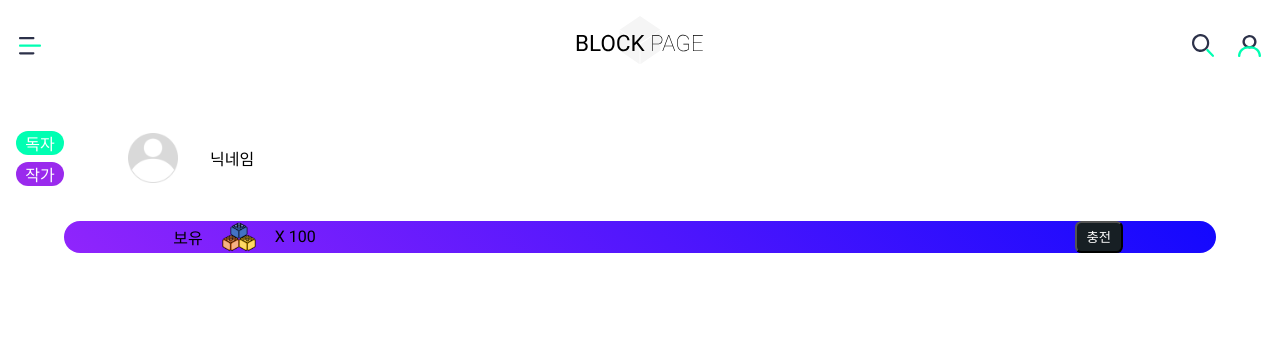
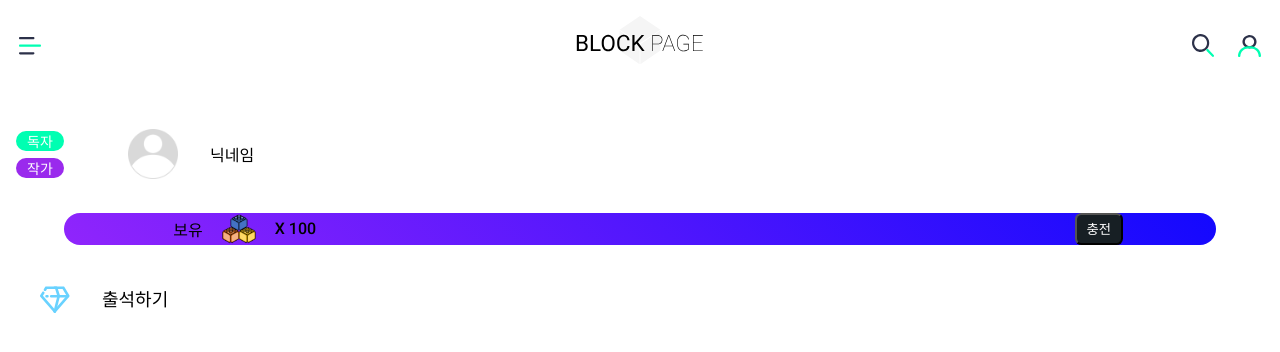
Before and after one commit to N0T-BAD/blockpage, a Next.js app: page /mypage in a window 1280 px wide. Shown: the top 352 px of the page. Built offline with nearby package versions, Linux system fonts and the light colour scheme.

Commit message:
feat:마이페이지 Bottom Section 구현

```diff
--- /dev/null
+++ b/components/pages/mypage/UserBottomMenu.module.css
@@ -0,0 +1,17 @@
+.UserMenu{
+    display: flex;
+    justify-content: flex-start;
+    padding: 0 2.5rem;
+}
+
+.UserMenu img{
+    margin-right: 2rem;
+}
+
+.UserMenu p {
+    font-size: large;
+    font-family: var(--bp-font);
+    font-weight: 500;
+    width: 80%;
+    align-items: center;
+}
--- /dev/null
+++ b/components/pages/mypage/UserBottomMenu.tsx
@@ -0,0 +1,12 @@
+import Image from 'next/image'
+import React from 'react'
+import style from '@/components/pages/mypage/UserBottomMenu.module.css'
+
+export default function UserBottomMenu() {
+    return (
+        <div className={style.UserMenu}>
+            <Image src={"/assets/images/icons/jewelry.svg"} alt={"jewelry"} width={30} height={30} />
+            <p>출석하기</p>
+        </div>
+    )
+}
--- /dev/null
+++ b/components/pages/mypage/UserBottomSection.module.css
@@ -0,0 +1,3 @@
+.UserBottomSection{
+    margin: 2.5rem 0;
+}
--- /dev/null
+++ b/components/pages/mypage/UserBottomSection.tsx
@@ -0,0 +1,11 @@
+import React from 'react'
+import style from '@/components/pages/mypage/UserBottomSection.module.css'
+import UserBottomMenu from './UserBottomMenu'
+
+export default function UserBottomSection() {
+    return (
+        <section className={style.UserBottomSection}>
+            <UserBottomMenu />
+        </section>
+    )
+}
--- a/components/pages/mypage/UserHoldBlock.module.css
+++ b/components/pages/mypage/UserHoldBlock.module.css
@@ -17,6 +17,7 @@
 .HoldBlock p{
     padding: 0 1rem;
     font-family: var(--bp-font);
+    font-weight: 500;
 }
 
 button.charge {
--- a/components/pages/mypage/UserIcon.module.css
+++ b/components/pages/mypage/UserIcon.module.css
@@ -16,6 +16,8 @@
     background-color: var(--bp-primary);
     width: 3rem;
     text-align: center;
+    font-size: 14px;
+    font-weight: 500;
 }
 
 .author {
@@ -30,4 +32,6 @@
     background-color: var(--bp-secondary);
     width: 3rem;
     text-align: center;
+    font-size: 14px;
+    font-weight: 500;
 }
--- a/pages/mypage.tsx
+++ b/pages/mypage.tsx
@@ -2,6 +2,7 @@ import UserTopSection from "@/components/pages/mypage/UserTopSection"
 import { NextPageWithLayout } from "./_app"
 import Layout from "@/components/layouts/layout"
 import UserMiddleSection from "@/components/pages/mypage/UserMiddleSection"
+import UserBottomSection from "@/components/pages/mypage/UserBottomSection"
 
 
 const mypage: NextPageWithLayout = () => {
@@ -9,6 +10,7 @@ const mypage: NextPageWithLayout = () => {
         <>
             <UserTopSection />
             <UserMiddleSection />
+            <UserBottomSection />
         </>
     )
 }
```
Also changed, not shown: public/assets/images/icons/jewelry.svg (added).
